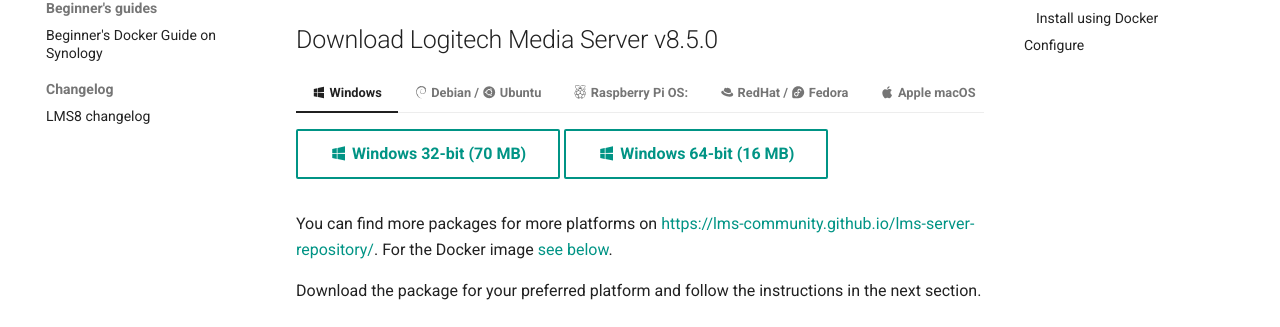
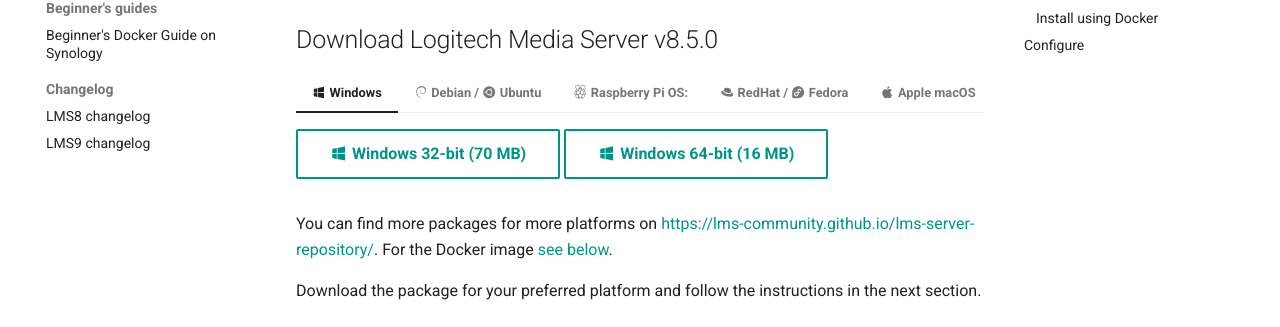
Before and after one commit to LMS-Community/lms-community.github.io, an MkDocs documentation site: the page built from docs/getting-started/index.md, in a window 1280 px wide. Shown: the part 348-675 px from the top of the page. Built offline with MkDocs 1.6.1 and Material for MkDocs 9.7.7, drawn with Linux system fonts in a browser that asks for light colours; comment, search, counter and statistics services are not loaded.

Commit message:
Add changelog for LMS9

```diff
--- a/mkdocs.yml
+++ b/mkdocs.yml
@@ -78,6 +78,7 @@
       - Beginner's Docker Guide on Synology: getting-started/beginners-guide-synology-docker.md
     - Changelog:
       - LMS8 changelog: getting-started/changelog-lms8.md
+      - LMS9 changelog: getting-started/changelog-lms9.md
   - Players & Controllers:
     - players-and-controllers/index.md
     - Hardware based:
```
Also changed, not shown: 1 other file.
